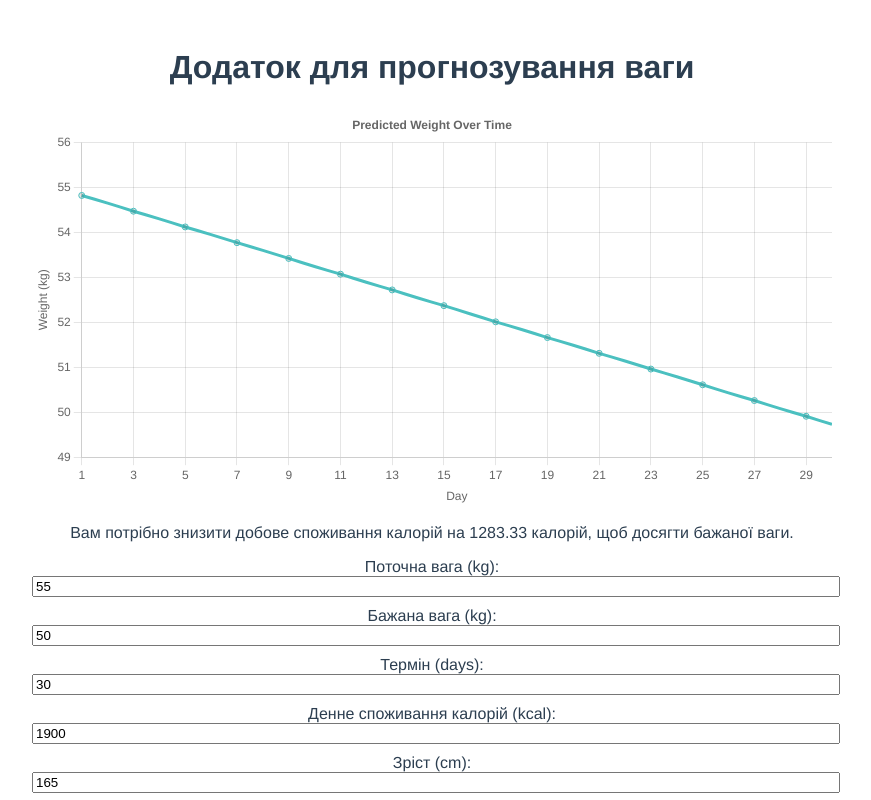
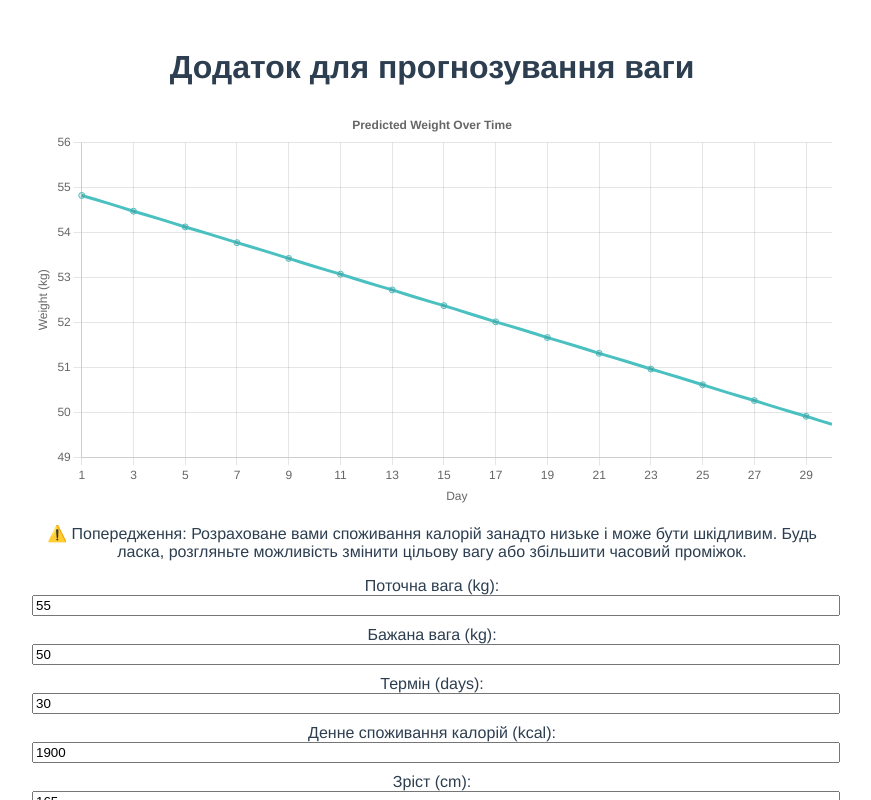
Before and after one commit to TenProtons/weight-prediction-app, a Vue app: page / in a window 1280 px wide. Shown: the top 800 px of the page, without its empty margins (208-1079 px from the left). Built offline with nearby package versions, Linux system fonts and the light colour scheme.

Commit message:
added warnings

```diff
--- a/src/locales/en.json
+++ b/src/locales/en.json
@@ -8,5 +8,6 @@
   "lifestyle": "Lifestyle",
   "activityLevel": "Activity Level",
   "calculate": "Calculate",
-  "weightChangeHint": "You need to reduce your daily calorie intake by {calories} calories to reach your target weight."
+  "weightChangeHint": "You need to reduce your daily calorie intake by {calories} calories to reach your target weight.",
+  "warningMessage": "⚠️ Warning: Your calculated caloric intake is too low and may be harmful. Please consider adjusting your target weight or increasing your time frame."
 }
--- a/src/locales/uk.json
+++ b/src/locales/uk.json
@@ -8,5 +8,6 @@
   "lifestyle": "Спосіб життя",
   "activityLevel": "Рівень активності",
   "calculate": "Розрахувати",
-  "weightChangeHint": "Вам потрібно знизити добове споживання калорій на {calories} калорій, щоб досягти бажаної ваги."
+  "weightChangeHint": "Вам потрібно знизити добове споживання калорій на {calories} калорій, щоб досягти бажаної ваги.",
+  "warningMessage": "⚠️ Попередження: Розраховане вами споживання калорій занадто низьке і може бути шкідливим. Будь ласка, розгляньте можливість змінити цільову вагу або збільшити часовий проміжок."
 }
--- a/src/views/MainView.vue
+++ b/src/views/MainView.vue
@@ -3,7 +3,7 @@
     <h1>{{ t('appTitle') }}</h1>
     <div v-if="weightData.length">
       <WeightChart :weight-data="weightData" />
-      <p>{{ hintMessage }}</p>
+      <p :class="{ warning: isWarning }">{{ hintMessage }}</p>
     </div>
     <UserInputForm :initial-user-data="userData" @calculate="handleCalculate" />
   </div>
@@ -29,17 +29,26 @@ export default defineComponent({
     const { t } = useI18n();
 
     const weightData = ref<Array<{ day: number; weight: number }>>([]);
+    const userData = ref<UserData | null>(null);
     const hintMessage = ref('');
-    const userData = ref<UserData | null>(null);
+    const isWarning = ref(false);
 
     const handleCalculate = (inputUserData: UserData) => {
       saveData('userData', inputUserData);
       userData.value = inputUserData;
+      const calorieAdjustment = Number(Math.abs(calculateCalorieAdjustment(inputUserData)).toFixed(2));
 
-      const calorieAdjustment = Math.abs(calculateCalorieAdjustment(inputUserData));
-      hintMessage.value = t('weightChangeHint', {
-        calories: calorieAdjustment.toFixed(2),
-      });
+      if (calorieAdjustment > inputUserData.currentCalorieIntake / 2) {
+        // Display warning message
+        hintMessage.value = t('warningMessage');
+        isWarning.value = true;
+      } else {
+        // Display regular hint message
+        hintMessage.value = t('weightChangeHint', {
+          calories: calorieAdjustment,
+        });
+        isWarning.value = false;
+      }
 
       weightData.value = predictWeightOverTime(inputUserData);
     };
@@ -62,6 +71,7 @@ export default defineComponent({
       handleCalculate,
       t,
       userData,
+      isWarning,
     };
   },
 });
@@ -73,4 +83,22 @@ export default defineComponent({
   margin: 0 auto;
   padding: 20px;
 }
+
+.warning {
+  animation: blink-red 1s ease-in-out 0s 3;
+}
+
+@keyframes blink-red {
+  0% {
+    background-color: transparent;
+  }
+
+  100% {
+    background-color: transparent;
+  }
+
+  50% {
+    background-color: rgba(255, 0, 0, 0.3);
+  }
+}
 </style>
```
